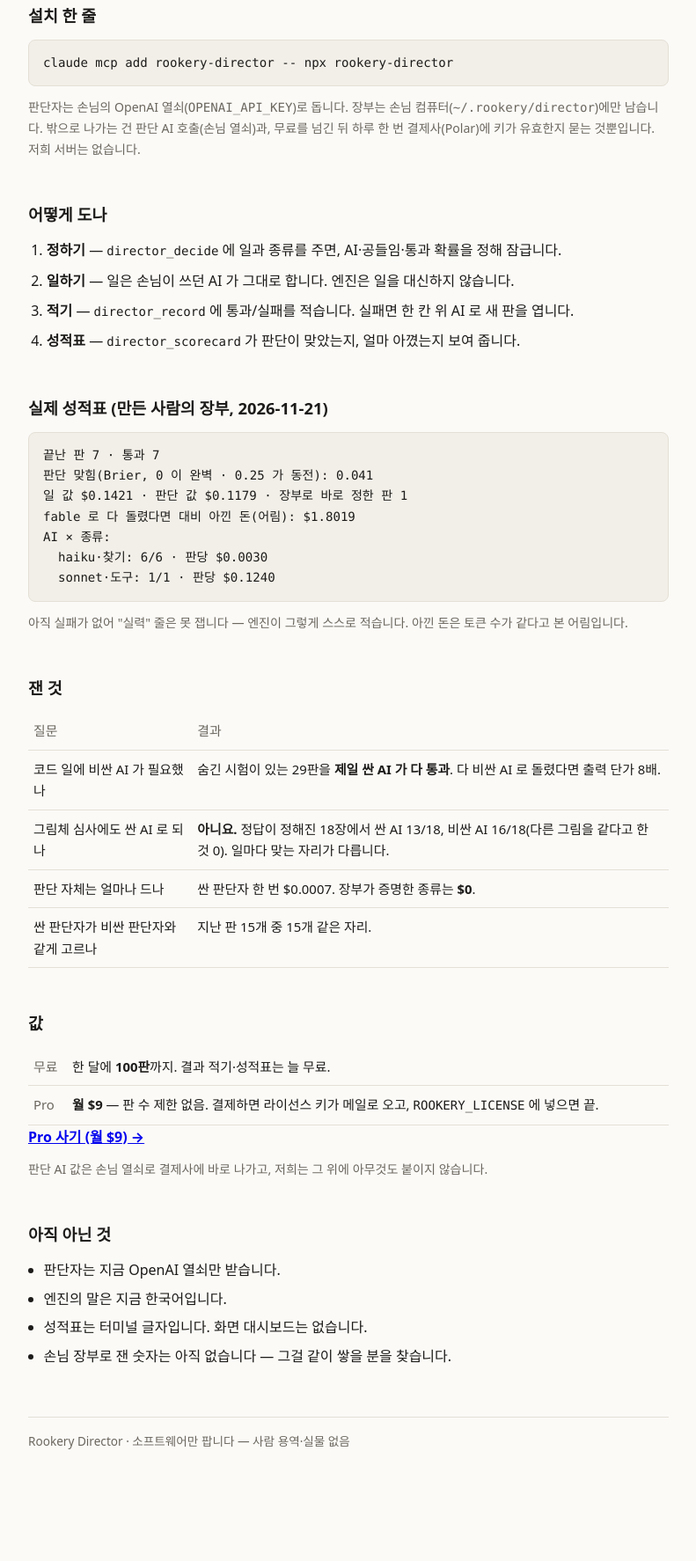
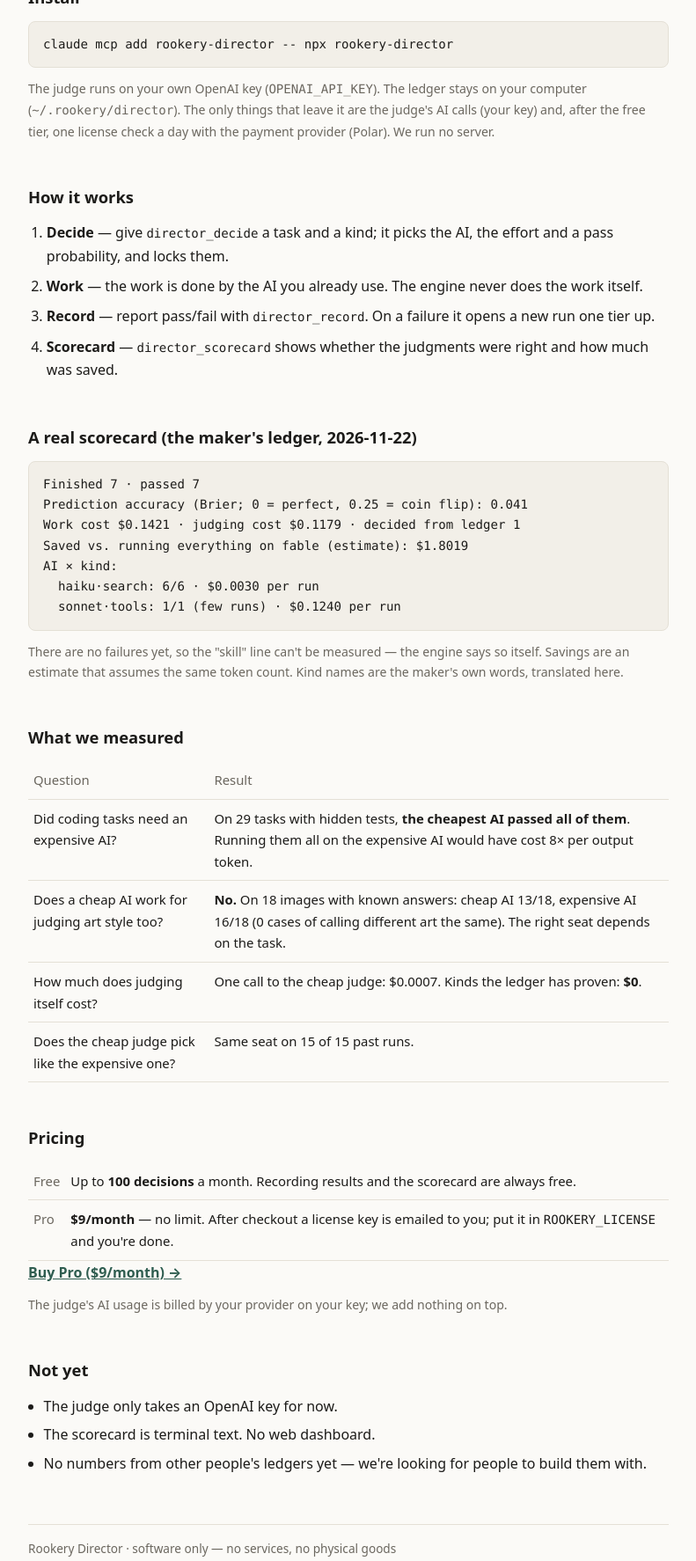
Before and after one commit to az51826295-sys/rookery-director, a plain HTML site: page index.html in a window 1280 px wide. Shown: the part 364-2138 px from the top of the page at 88% size, without its empty margins (244-1035 px from the left). Before the commit the page ends 2093 px from the top, so only its background shows below. Drawn offline with Linux system fonts and the light colour scheme.

Commit message:
English site and README (0.2.0)

```diff
--- a/index.html
+++ b/index.html
@@ -1,5 +1,5 @@
 <!doctype html>
-<html lang="ko">
+<html lang="en">
 <head>
 <meta charset="utf-8">
 <meta name="viewport" content="width=device-width, initial-scale=1">
@@ -10,12 +10,11 @@
 @media (prefers-color-scheme:dark){:root:not([data-theme="light"]){--bg:#151513;--fg:#ecebe6;--mute:#a19d94;--line:#2d2c28;--card:#1d1c1a;--accent:#8cc5b2;--code:#22211e;--ok:#7fcf98}}
 :root[data-theme="dark"]{--bg:#151513;--fg:#ecebe6;--mute:#a19d94;--line:#2d2c28;--card:#1d1c1a;--accent:#8cc5b2;--code:#22211e;--ok:#7fcf98}
 *{box-sizing:border-box}
-body{margin:0;background:var(--bg);color:var(--fg);font:16px/1.65 system-ui,-apple-system,"Apple SD Gothic Neo","Malgun Gothic",sans-serif}
+body{margin:0;background:var(--bg);color:var(--fg);font:16px/1.65 system-ui,-apple-system,"Segoe UI",sans-serif}
 main{max-width:760px;margin:0 auto;padding:56px 16px 80px}
 h1{font-size:2rem;line-height:1.25;margin:0 0 12px;letter-spacing:-.01em}
 h2{font-size:1.15rem;margin:48px 0 12px}
 p{margin:0 0 12px}
-.en{color:var(--mute);font-size:.95rem}
 .tag{display:inline-block;font-size:.8rem;color:var(--accent);border:1px solid var(--line);border-radius:999px;padding:2px 10px;margin-bottom:16px}
 pre,code{font-family:ui-monospace,SFMono-Regular,Consolas,monospace;font-size:.88rem}
 pre{background:var(--code);border:1px solid var(--line);border-radius:8px;padding:14px 16px;overflow-x:auto;margin:0 0 12px;white-space:pre}
@@ -24,70 +23,69 @@ ol li{margin-bottom:8px}
 table{width:100%;border-collapse:collapse;font-size:.93rem}
 td,th{border-bottom:1px solid var(--line);padding:9px 6px;text-align:left;vertical-align:top}
 th{color:var(--mute);font-weight:500;white-space:nowrap}
-td.n{white-space:nowrap;font-variant-numeric:tabular-nums}
+.n{white-space:nowrap;font-variant-numeric:tabular-nums}
 .note{color:var(--mute);font-size:.88rem}
 ul.plain{padding-left:1.1em;margin:0}
 ul.plain li{margin-bottom:6px}
+a{color:var(--accent)}
 footer{margin-top:56px;border-top:1px solid var(--line);padding-top:16px;color:var(--mute);font-size:.85rem}
 </style>
 </head>
 <body>
 <main>
-<span class="tag">무료 월 100판 · Pro 월 $9</span>
-<h1>AI 여러 개, 매번 감으로 고르시나요?</h1>
-<p>Rookery Director 는 <b>일마다 어느 AI 에 얼마나 공들여 맡길지</b> 정하는 판단 엔진입니다.
-맡기기 전에 <b>통과할 확률을 먼저 적어 잠그고</b>, 결과가 나오면 스스로 채점합니다.
-떨어지면 한 칸 위 AI 로 다시 시키고, 같은 종류의 일이 장부로 증명되면 판단 값 없이 바로 답합니다.</p>
-<p class="en">A judgment engine for people who use several AIs: it picks the AI and effort per task, locks a pass prediction before the work runs, scores itself, and escalates on failure. Runs locally as an MCP server with your own API key.</p>
+<span class="tag">Free 100 decisions/month · Pro $9/month</span>
+<h1>Using several AIs and picking one by gut feeling every time?</h1>
+<p>Rookery Director is a judgment engine that decides <b>which AI gets each task, and how much effort</b>.
+Before the work runs it <b>writes down and locks the probability of passing</b>; when the result comes in, it scores itself.
+If the work fails it retries one tier up, and once your ledger proves a kind of task, it answers without paying for judgment at all.</p>
 
-<h2>설치 한 줄</h2>
+<h2>Install</h2>
 <pre>claude mcp add rookery-director -- npx rookery-director</pre>
-<p class="note">판단자는 손님의 OpenAI 열쇠(<code>OPENAI_API_KEY</code>)로 돕니다. 장부는 손님 컴퓨터(<code>~/.rookery/director</code>)에만 남습니다. 밖으로 나가는 건 판단 AI 호출(손님 열쇠)과, 무료를 넘긴 뒤 하루 한 번 결제사(Polar)에 키가 유효한지 묻는 것뿐입니다. 저희 서버는 없습니다.</p>
+<p class="note">The judge runs on your own OpenAI key (<code>OPENAI_API_KEY</code>). The ledger stays on your computer (<code>~/.rookery/director</code>). The only things that leave it are the judge's AI calls (your key) and, after the free tier, one license check a day with the payment provider (Polar). We run no server.</p>
 
-<h2>어떻게 도나</h2>
+<h2>How it works</h2>
 <ol>
-<li><b>정하기</b> — <code>director_decide</code> 에 일과 종류를 주면, AI·공들임·통과 확률을 정해 잠급니다.</li>
-<li><b>일하기</b> — 일은 손님이 쓰던 AI 가 그대로 합니다. 엔진은 일을 대신하지 않습니다.</li>
-<li><b>적기</b> — <code>director_record</code> 에 통과/실패를 적습니다. 실패면 한 칸 위 AI 로 새 판을 엽니다.</li>
-<li><b>성적표</b> — <code>director_scorecard</code> 가 판단이 맞았는지, 얼마 아꼈는지 보여 줍니다.</li>
+<li><b>Decide</b> — give <code>director_decide</code> a task and a kind; it picks the AI, the effort and a pass probability, and locks them.</li>
+<li><b>Work</b> — the work is done by the AI you already use. The engine never does the work itself.</li>
+<li><b>Record</b> — report pass/fail with <code>director_record</code>. On a failure it opens a new run one tier up.</li>
+<li><b>Scorecard</b> — <code>director_scorecard</code> shows whether the judgments were right and how much was saved.</li>
 </ol>
 
-<h2>실제 성적표 (만든 사람의 장부, 2026-11-21)</h2>
-<pre>끝난 판 7 · 통과 7
-판단 맞힘(Brier, 0 이 완벽 · 0.25 가 동전): 0.041
-일 값 $0.1421 · 판단 값 $0.1179 · 장부로 바로 정한 판 1
-fable 로 다 돌렸다면 대비 아낀 돈(어림): $1.8019
-AI × 종류:
-  haiku·찾기: 6/6 · 판당 $0.0030
-  sonnet·도구: 1/1 · 판당 $0.1240</pre>
-<p class="note">아직 실패가 없어 "실력" 줄은 못 잽니다 — 엔진이 그렇게 스스로 적습니다. 아낀 돈은 토큰 수가 같다고 본 어림입니다.</p>
+<h2>A real scorecard (the maker's ledger, 2026-11-22)</h2>
+<pre>Finished 7 · passed 7
+Prediction accuracy (Brier; 0 = perfect, 0.25 = coin flip): 0.041
+Work cost $0.1421 · judging cost $0.1179 · decided from ledger 1
+Saved vs. running everything on fable (estimate): $1.8019
+AI × kind:
+  haiku·search: 6/6 · $0.0030 per run
+  sonnet·tools: 1/1 (few runs) · $0.1240 per run</pre>
+<p class="note">There are no failures yet, so the "skill" line can't be measured — the engine says so itself. Savings are an estimate that assumes the same token count. Kind names are the maker's own words, translated here.</p>
 
-<h2>잰 것</h2>
+<h2>What we measured</h2>
 <table>
-<tr><th>질문</th><th>결과</th></tr>
-<tr><td>코드 일에 비싼 AI 가 필요했나</td><td>숨긴 시험이 있는 29판을 <b>제일 싼 AI 가 다 통과</b>. 다 비싼 AI 로 돌렸다면 출력 단가 8배.</td></tr>
-<tr><td>그림체 심사에도 싼 AI 로 되나</td><td><b>아니요.</b> 정답이 정해진 18장에서 싼 AI 13/18, 비싼 AI 16/18(다른 그림을 같다고 한 것 0). 일마다 맞는 자리가 다릅니다.</td></tr>
-<tr><td>판단 자체는 얼마나 드나</td><td>싼 판단자 한 번 <span class="n">$0.0007</span>. 장부가 증명한 종류는 <b>$0</b>.</td></tr>
-<tr><td>싼 판단자가 비싼 판단자와 같게 고르나</td><td>지난 판 15개 중 15개 같은 자리.</td></tr>
+<tr><th>Question</th><th>Result</th></tr>
+<tr><td>Did coding tasks need an expensive AI?</td><td>On 29 tasks with hidden tests, <b>the cheapest AI passed all of them</b>. Running them all on the expensive AI would have cost 8× per output token.</td></tr>
+<tr><td>Does a cheap AI work for judging art style too?</td><td><b>No.</b> On 18 images with known answers: cheap AI 13/18, expensive AI 16/18 (0 cases of calling different art the same). The right seat depends on the task.</td></tr>
+<tr><td>How much does judging itself cost?</td><td>One call to the cheap judge: <span class="n">$0.0007</span>. Kinds the ledger has proven: <b>$0</b>.</td></tr>
+<tr><td>Does the cheap judge pick like the expensive one?</td><td>Same seat on 15 of 15 past runs.</td></tr>
 </table>
 
-<h2>값</h2>
+<h2>Pricing</h2>
 <table>
-<tr><th>무료</th><td>한 달에 <b>100판</b>까지. 결과 적기·성적표는 늘 무료.</td></tr>
-<tr><th>Pro</th><td><b>월 $9</b> — 판 수 제한 없음. 결제하면 라이선스 키가 메일로 오고, <code>ROOKERY_LICENSE</code> 에 넣으면 끝.</td></tr>
+<tr><th>Free</th><td>Up to <b>100 decisions</b> a month. Recording results and the scorecard are always free.</td></tr>
+<tr><th>Pro</th><td><b>$9/month</b> — no limit. After checkout a license key is emailed to you; put it in <code>ROOKERY_LICENSE</code> and you're done.</td></tr>
 </table>
-<p><a href="https://buy.polar.sh/polar_cl_cuSeGkTUEXDjdTS7a6wtjl6vndt1wWB0spc771qTnXV"><b>Pro 사기 (월 $9) →</b></a></p>
-<p class="note">판단 AI 값은 손님 열쇠로 결제사에 바로 나가고, 저희는 그 위에 아무것도 붙이지 않습니다.</p>
+<p><a href="https://buy.polar.sh/polar_cl_cuSeGkTUEXDjdTS7a6wtjl6vndt1wWB0spc771qTnXV"><b>Buy Pro ($9/month) →</b></a></p>
+<p class="note">The judge's AI usage is billed by your provider on your key; we add nothing on top.</p>
 
-<h2>아직 아닌 것</h2>
+<h2>Not yet</h2>
 <ul class="plain">
-<li>판단자는 지금 OpenAI 열쇠만 받습니다.</li>
-<li>엔진의 말은 지금 한국어입니다.</li>
-<li>성적표는 터미널 글자입니다. 화면 대시보드는 없습니다.</li>
-<li>손님 장부로 잰 숫자는 아직 없습니다 — 그걸 같이 쌓을 분을 찾습니다.</li>
+<li>The judge only takes an OpenAI key for now.</li>
+<li>The scorecard is terminal text. No web dashboard.</li>
+<li>No numbers from other people's ledgers yet — we're looking for people to build them with.</li>
 </ul>
 
-<footer>Rookery Director · 소프트웨어만 팝니다 — 사람 용역·실물 없음</footer>
+<footer>Rookery Director · software only — no services, no physical goods</footer>
 </main>
 </body>
 </html>
```
Also changed, not shown: 1 other file.
